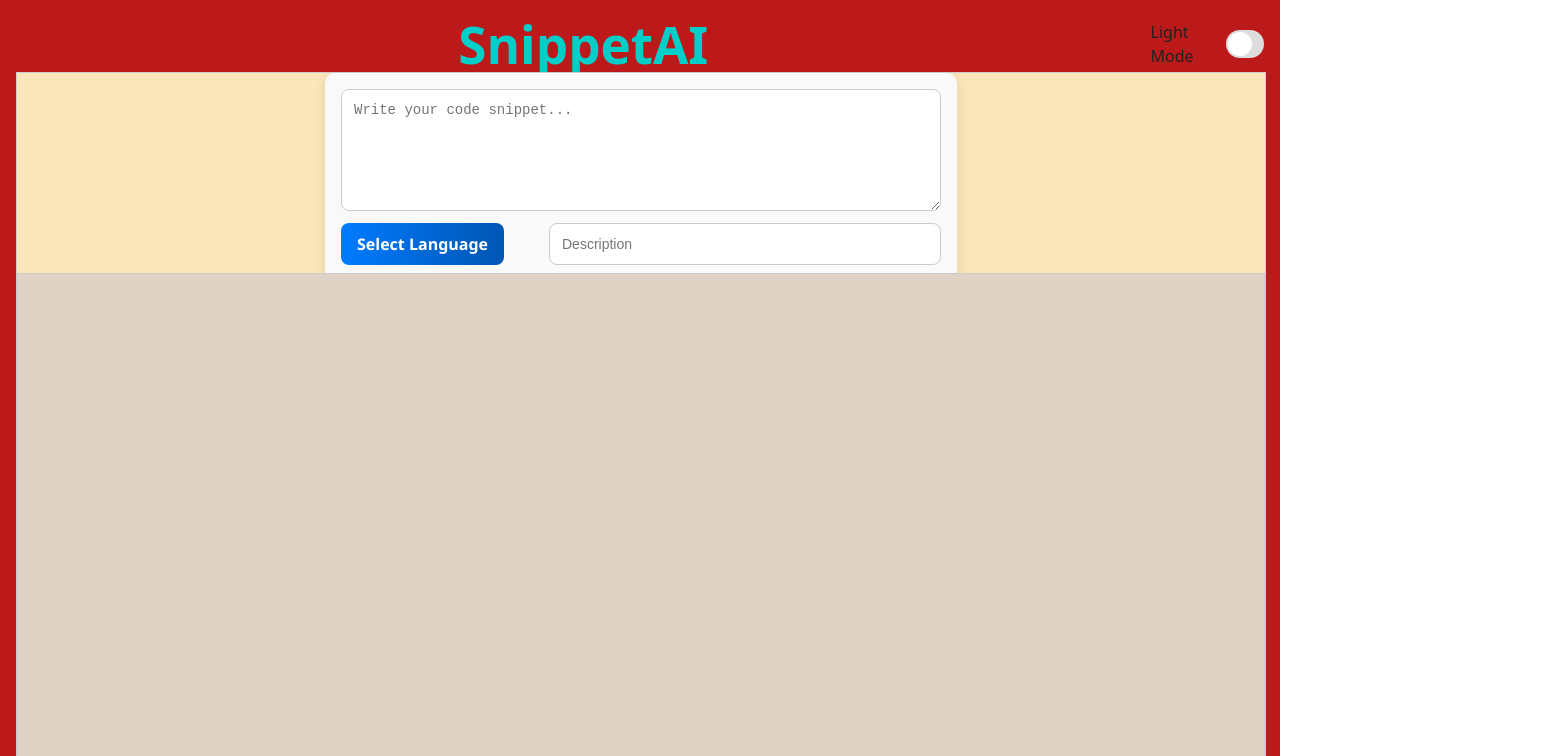
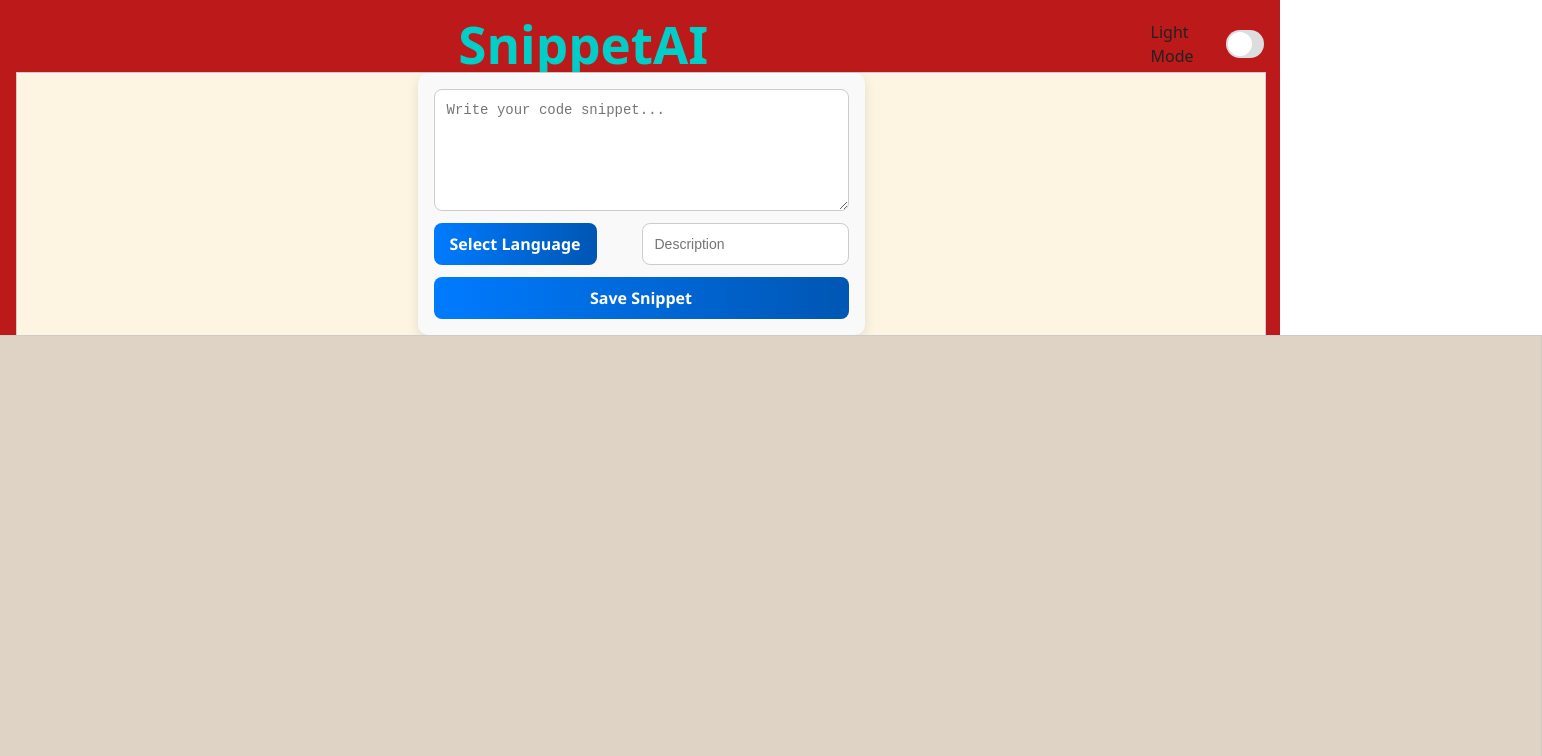
Before and after one commit to shircohen83/SnippetAI, a React (Vite) app: page / in a window 1280 px wide. Shown: the top 756 px of the page, 1542 px wide, since content can reach past the window. Built offline with nearby package versions, Linux system fonts and the light colour scheme.

Commit message:
app design arrangment

```diff
--- a/src/App.css
+++ b/src/App.css
@@ -71,22 +71,20 @@
   width: 100%;
   border: 1px solid var(--border-color);
   background-color: var(--content-bg-color);
-}
 
-.editor-container {
-  width: 100%;
-  height: 25vh;
-  overflow: auto;
-  background-color: var( --editor-bg-color);
+  justify-content: center; /* vertical alignment in column flex */
+  align-items: center;     /* horizontal alignment */
 }
 
 .snippets-container {
-  flex: 1;
+  height: 500px;
+  width: 1800px;
   position: relative;
   overflow: hidden;
   border: 1px solid var(--border-color);
   background-color: var(--displayer-bg-color);
 }
+
 
 .snippet-card {
   position: absolute;
--- a/src/App.tsx
+++ b/src/App.tsx
@@ -49,9 +49,9 @@ const App: React.FC = () => {
         </div>
       </div>
       <div className="content-container">
-        <div className="editor-container">
-          <SnippetEditor onSave={handleAddSnippet} />
-        </div>
+
+        <SnippetEditor onSave={handleAddSnippet} />
+
         <div className="snippets-container">
           {snippets.map((snippet) => (
             <DraggableSnippetCard
```
